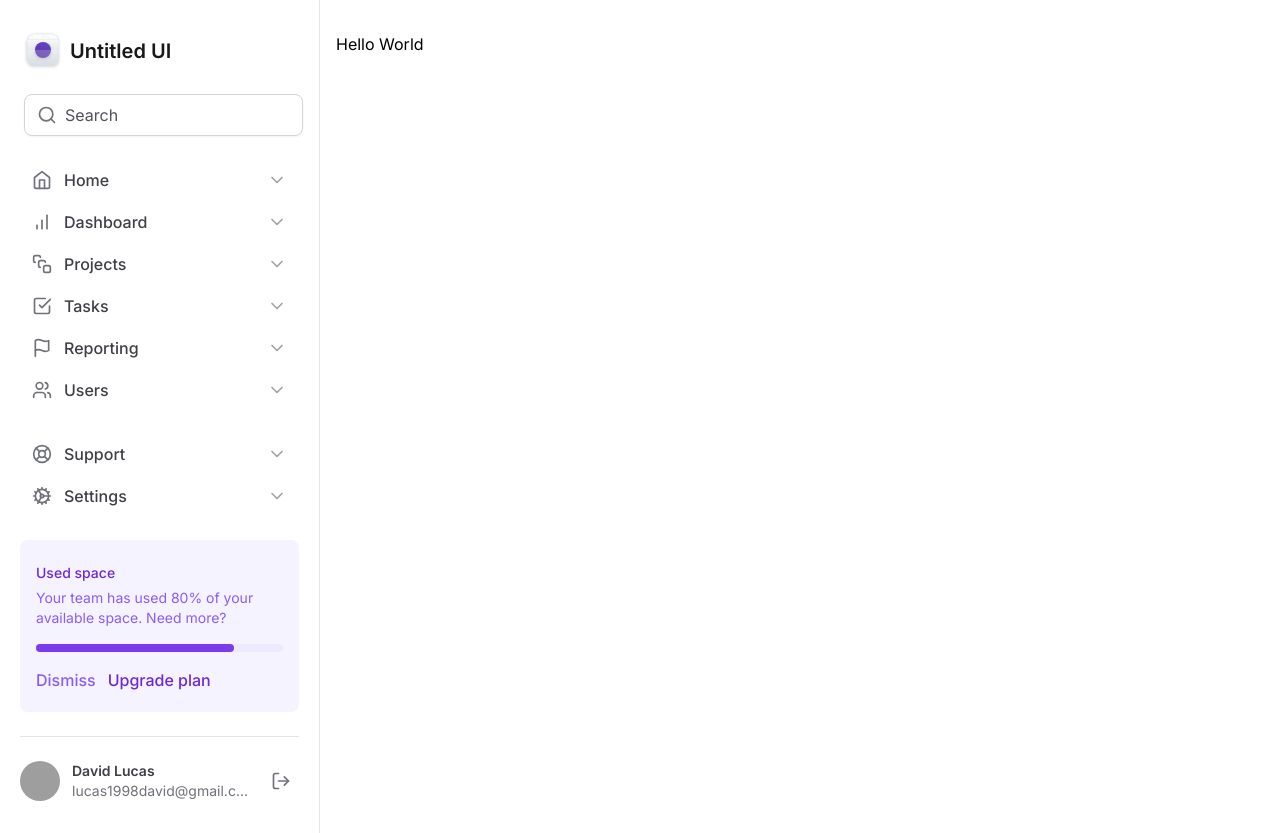
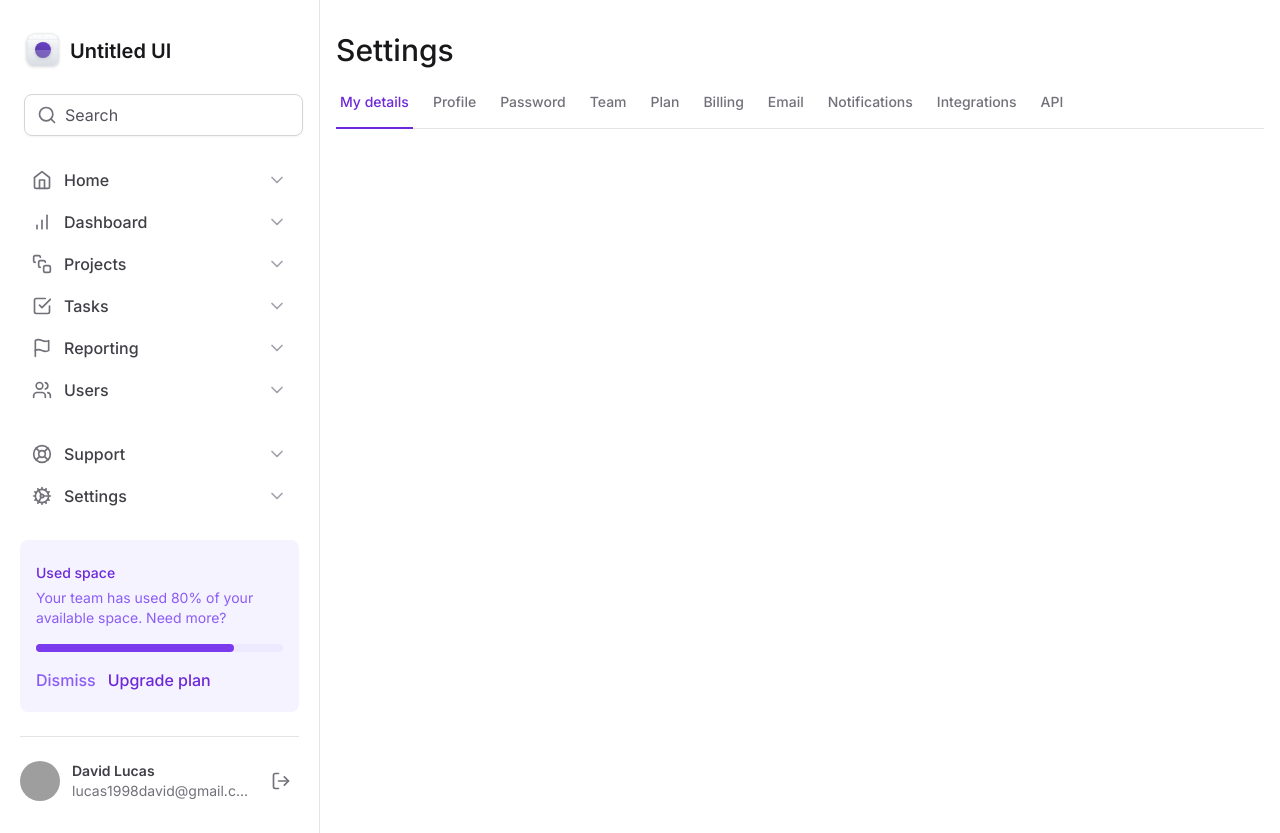
Before and after one commit to thereallucas98/tailwind-dashboard, a Next.js app: page / in a window 1280 px wide. Built offline with nearby package versions, Linux system fonts and the light colour scheme; grey boxes are pictures that could not be loaded.

Commit message:
finished settings tab

```diff
--- a/package.json
+++ b/package.json
@@ -9,12 +9,14 @@
     "lint": "next lint"
   },
   "dependencies": {
+    "@radix-ui/react-tabs": "^1.0.4",
     "@types/node": "20.4.10",
     "@types/react": "18.2.20",
     "@types/react-dom": "18.2.7",
     "autoprefixer": "10.4.14",
     "eslint": "8.47.0",
     "eslint-config-next": "13.4.13",
+    "framer-motion": "^10.15.1",
     "lucide-react": "^0.263.1",
     "next": "13.4.13",
     "postcss": "8.4.27",
--- a/src/app/layout.tsx
+++ b/src/app/layout.tsx
@@ -18,7 +18,7 @@
   children: React.ReactNode
 }) {
   return (
-    <html lang="en">
+    <html lang="en" className="antialiased">
       <body className={inter.className}>
         <div className="grid-cols-app grid min-h-screen">
           <Sidebar />
--- a/src/app/page.tsx
+++ b/src/app/page.tsx
@@ -1,3 +1,11 @@
+import { SettingsTabs } from '@/components/SettingsTabs'
+
 export default function Home() {
-  return <h1>Hello World</h1>
+  return (
+    <>
+      <h1 className="text-3xl font-medium text-zinc-900">Settings</h1>
+
+      <SettingsTabs />
+    </>
+  )
 }
--- /dev/null
+++ b/src/components/SettingsTabs/TabItem.tsx
@@ -0,0 +1,28 @@
+'use client'
+
+import { motion } from 'framer-motion'
+import * as Tabs from '@radix-ui/react-tabs'
+
+export interface TabItemProps {
+  value: string
+  title: string
+  isSelected?: boolean
+}
+
+export function TabItem({ value, title, isSelected = false }: TabItemProps) {
+  return (
+    <Tabs.Trigger
+      value={value}
+      className="relative px-1 pb-4 text-sm font-medium text-zinc-500 hover:text-violet-700 data-[state=active]:text-violet-700"
+    >
+      <span>{title}</span>
+
+      {isSelected && (
+        <motion.div
+          layoutId="activeTab"
+          className="absolute -bottom-px left-0 right-0 h-0.5 bg-violet-700"
+        />
+      )}
+    </Tabs.Trigger>
+  )
+}
--- /dev/null
+++ b/src/components/SettingsTabs/index.tsx
@@ -0,0 +1,58 @@
+'use client'
+
+import { useState } from 'react'
+import * as Tabs from '@radix-ui/react-tabs'
+
+import { TabItem } from './TabItem'
+
+export function SettingsTabs() {
+  const [currentTab, setCurrentTab] = useState('tab1')
+  return (
+    <Tabs.Root value={currentTab} onValueChange={setCurrentTab}>
+      <Tabs.List className="mt-6 flex w-full items-center gap-4 border-b border-zinc-200">
+        <TabItem
+          value="tab1"
+          title="My details"
+          isSelected={currentTab === 'tab1'}
+        />
+        <TabItem
+          value="tab2"
+          title="Profile"
+          isSelected={currentTab === 'tab2'}
+        />
+        <TabItem
+          value="tab3"
+          title="Password"
+          isSelected={currentTab === 'tab3'}
+        />
+        <TabItem value="tab4" title="Team" isSelected={currentTab === 'tab4'} />
+        <TabItem value="tab5" title="Plan" isSelected={currentTab === 'tab5'} />
+        <TabItem
+          value="tab6"
+          title="Billing"
+          isSelected={currentTab === 'tab6'}
+        />
+        <TabItem
+          value="tab7"
+          title="Email"
+          isSelected={currentTab === 'tab7'}
+        />
+        <TabItem
+          value="tab8"
+          title="Notifications"
+          isSelected={currentTab === 'tab8'}
+        />
+        <TabItem
+          value="tab9"
+          title="Integrations"
+          isSelected={currentTab === 'tab9'}
+        />
+        <TabItem
+          value="tab10"
+          title="API"
+          isSelected={currentTab === 'tab10'}
+        />
+      </Tabs.List>
+    </Tabs.Root>
+  )
+}
```
Also changed, not shown: 1 other file (tests, documents, lock files or other folders).
